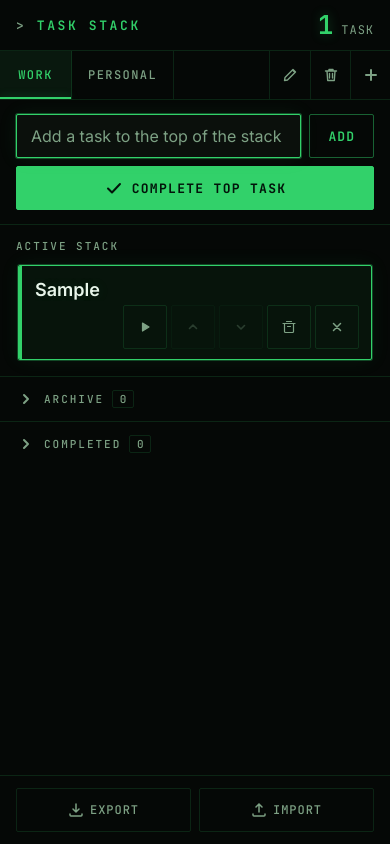
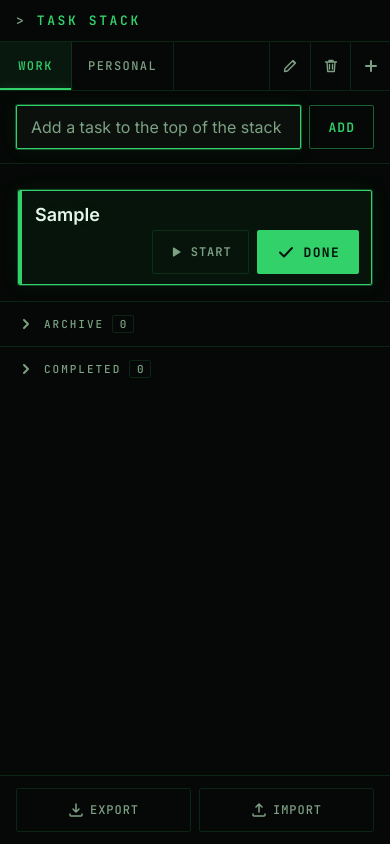
Before and after one commit to willagio/stack-task, a website with bundled scripts: page index.html in a window 390 px wide. Both pictures are taken after typing "Sample" into the empty fields and a click on the button "ADD". Built offline with nearby package versions, Linux system fonts and the light colour scheme.

Commit message:
Make the top task the single focus: Start/Done in its card, quieter lower rows
- Move the full-width complete bar into the top card as Done, with a labelled Start timer beside it
- Drop row numbers and idle timer buttons on lower rows; keep a running timer visible
- Fold row buttons on touch until the row is tapped or a button is focused (clipped, not hidden)
- Visually hide the task count and "Active Stack" heading (still read by screen readers)
- Stop the running-timer dot from blinking
- Shorter empty-state hint; focus the input on desktop at load
- Tests: adjust the phone layout check, add unit and e2e coverage; refresh README and screenshots

Co-Authored-By: Claude Sonnet 5.5 <noreply@anthropic.com>

```diff
--- a/app.js
+++ b/app.js
@@ -64,7 +64,17 @@
                 }
             });
             this.render();
+            this.focusInputOnDesktop();
             this.startupNotices.forEach(message => this.ui.notify(message, { kind: 'error' }));
+        }
+
+        // A keyboard is at hand on desktop, so start in the input; on touch that would only raise the on-screen keyboard
+        focusInputOnDesktop() {
+            try {
+                if (this.win.matchMedia('(hover: hover) and (pointer: fine)').matches) this.refs.taskInput.focus();
+            } catch (e) {
+                // No matchMedia: leave focus alone
+            }
         }
 
         // ---- Persistence -------------------------------------------------
@@ -92,8 +102,21 @@
         render() {
             const token = this.captureFocus();
             this.renderer.renderAll(this.state);
+            this.applyOpenRow();
             this.restoreFocus(token);
             this.syncTicker();
+        }
+
+        // On touch the row actions are folded away; tapping a row opens it (one at a time)
+        toggleRow(item) {
+            this.openId = State.sameId(this.openId, item.dataset.id) ? null : item.dataset.id;
+            this.applyOpenRow();
+        }
+
+        applyOpenRow() {
+            this.itemsOf(this.refs.taskStack).forEach(node => {
+                node.classList.toggle('open', this.openId != null && State.sameId(node.dataset.id, this.openId));
+            });
         }
 
         commit() {
@@ -201,7 +224,8 @@
                 const tab = refs.tabsList.querySelector('.tab-active .tab-button');
                 if (tab) tab.focus();
             } else if (token.type === 'pop') {
-                if (refs.popButton.disabled && token.keyboard) refs.taskInput.focus();
+                // The button moves into the new top card (or back home), which drops focus
+                if (token.keyboard) (refs.popButton.disabled ? refs.taskInput : refs.popButton).focus();
             } else {
                 const items = this.itemsOf(token.list);
                 let item = items.find(node => State.sameId(node.dataset.id, token.id));
@@ -257,7 +281,11 @@
 
             refs.taskStack.addEventListener('click', event => {
                 const button = event.target.closest('.task-action-btn');
-                if (!button) return;
+                if (!button) {
+                    const item = event.target.closest('.task-item');
+                    if (item && !(event.detail > 1) && !item.classList.contains('editing') && !event.target.closest('button, input')) this.toggleRow(item);
+                    return;
+                }
                 const id = button.dataset.id;
                 switch (button.dataset.action) {
                     case 'timer': this.toggleTimer(id); break;
--- a/index.html
+++ b/index.html
@@ -18,7 +18,7 @@
         <main class="app">
             <header class="header">
                 <h1 class="title">Task Stack</h1>
-                <p class="stack-indicator">
+                <p class="stack-indicator visually-hidden">
                     <span class="stack-count">0</span>
                     <span class="stack-label">tasks</span>
                 </p>
@@ -65,13 +65,13 @@
                     <svg width="20" height="20" viewBox="0 0 20 20" fill="none" aria-hidden="true" focusable="false">
                         <path d="M4 10.5L8 14.5L16 6" stroke="currentColor" stroke-width="2" stroke-linecap="round" stroke-linejoin="round"/>
                     </svg>
-                    Complete top task
+                    Done
                 </button>
             </div>
 
             <section id="taskPanel" class="tasks-section" role="tabpanel" aria-labelledby="tab-0">
                 <div class="section-header">
-                    <h2>Active Stack</h2>
+                    <h2 class="visually-hidden">Active Stack</h2>
                 </div>
                 <div id="taskStack" class="task-stack" role="list"></div>
             </section>
--- a/render.js
+++ b/render.js
@@ -51,6 +51,9 @@
     }
 
     function create(doc, refs) {
+        // The Done button lives in the input section until a task exists; then it moves into the top card
+        const popHome = refs.popButton ? refs.popButton.parentNode : null;
+
         // el('div', { class, text, attrs, data }, children)
         function el(tag, options, children) {
             const node = doc.createElement(tag);
@@ -193,7 +196,11 @@
         function renderStack(state) {
             const visible = State.inCategory(state.tasks, state.currentCategory);
             if (visible.length === 0) {
-                refs.taskStack.replaceChildren(emptyState('No tasks in stack', 'Add one to get started!'));
+                if (popHome) {
+                    popHome.appendChild(refs.popButton);
+                    refs.popButton.setAttribute('aria-label', 'Done');
+                }
+                refs.taskStack.replaceChildren(emptyState('No tasks in stack', 'Type one above and press Enter.'));
                 return;
             }
             const now = Date.now();
@@ -209,24 +216,35 @@
                     el('div', { class: 'drag-handle', attrs: { 'aria-hidden': 'true' } }, [icon('grip')]),
                     el('div', { class: 'task-text', text: task.text, attrs: { title: task.text } })
                 ];
-                const time = timeLabel(task, now);
+                // Elapsed time shows on the top task and on whichever timer is running; paused time on lower rows stays out of sight
+                const time = (isTop || running) ? timeLabel(task, now) : null;
                 if (time) children.push(time);
-                if (!isTop) children.push(el('div', { class: 'task-index', text: `#${visible.length - index}` }));
+                const timerLabel = running ? `Pause timer for "${name}"` : `Start timer for "${name}"`;
+                const timerBtn = iconButton(running ? 'task-action-btn timer-btn running' : 'task-action-btn timer-btn',
+                    running ? 'pause' : 'play', timerLabel, data('timer'));
+                const actions = [
+                    iconButton('task-action-btn move-up-btn', 'up', `Move "${name}" up`, data('up'), isTop),
+                    iconButton('task-action-btn move-down-btn', 'down', `Move "${name}" down`, data('down'), index === 0),
+                    iconButton('task-action-btn archive-btn', 'archive', `Archive "${name}"`, data('archive')),
+                    iconButton('task-action-btn remove-btn', 'close', `Delete "${name}"`, data('remove'))
+                ];
+                if (isTop) {
+                    // The one thing to do now: Start and Done sit right next to it
+                    timerBtn.classList.add('with-label');
+                    timerBtn.appendChild(el('span', { text: running ? 'Pause' : 'Start' }));
+                    refs.popButton.setAttribute('aria-label', `Done: "${name}"`);
+                    children.push(el('div', { class: 'task-actions' }, actions));
+                    children.push(el('div', { class: 'now-actions' }, [timerBtn, refs.popButton]));
+                } else {
+                    // Lower rows stay quiet: a timer button only while that timer is running
+                    if (running) actions.unshift(timerBtn);
+                    children.push(el('div', { class: 'task-actions' }, actions));
+                }
                 return el('div', {
                     class: isTop ? 'task-item top-task' : 'task-item',
                     attrs: { role: 'listitem' },
                     data: { id: task.id }
-                }, [
-                    ...children,
-                    el('div', { class: 'task-actions' }, [
-                        iconButton(running ? 'task-action-btn timer-btn running' : 'task-action-btn timer-btn', running ? 'pause' : 'play',
-                            running ? `Pause timer for "${name}"` : `Start timer for "${name}"`, data('timer')),
-                        iconButton('task-action-btn move-up-btn', 'up', `Move "${name}" up`, data('up'), isTop),
-                        iconButton('task-action-btn move-down-btn', 'down', `Move "${name}" down`, data('down'), index === 0),
-                        iconButton('task-action-btn archive-btn', 'archive', `Archive "${name}"`, data('archive')),
-                        iconButton('task-action-btn remove-btn', 'close', `Delete "${name}"`, data('remove'))
-                    ])
-                ]);
+                }, children);
             }).reverse();
             if (items.length > 1) {
                 const rest = items.length - 1;
--- a/scripts/screenshots.js
+++ b/scripts/screenshots.js
@@ -53,6 +53,7 @@ async function open(browser, contextOptions, data) {
         await page.evaluate(raw => localStorage.setItem('fileDB', raw), JSON.stringify(data));
         await page.reload();
     }
+    await page.waitForTimeout(500); // let the rows finish fading in
     return { context, page, problems };
 }
 
--- a/style.css
+++ b/style.css
@@ -153,7 +153,6 @@ input {
 .input-row {
     display: flex;
     gap: 8px;
-    margin-bottom: 8px;
 }
 
 .task-input {
@@ -232,6 +231,11 @@ input {
 
 .pop-button:active:not(:disabled) {
     filter: brightness(0.95);
+}
+
+/* With no task the Done button has nothing to finish; with one, it lives inside the top card */
+.input-section > .pop-button {
+    display: none;
 }
 
 .pop-button:disabled {
@@ -440,7 +444,6 @@ input {
     height: 5px;
     background: var(--accent);
     box-shadow: 0 0 6px rgba(50, 209, 106, 0.8);
-    animation: blink 1.2s steps(2, start) infinite;
 }
 
 .top-task .task-time {
@@ -479,6 +482,30 @@ input {
     flex: 1;
     height: 1px;
     background: var(--border-color);
+}
+
+/* The top card's own controls: Start and Done, next to the task they act on */
+.now-actions {
+    display: flex;
+    justify-content: flex-end;
+    gap: 8px;
+    flex: 1 0 100%;
+}
+
+.now-actions .pop-button {
+    width: auto;
+    padding: 0 18px;
+}
+
+.now-actions .with-label {
+    width: auto;
+    gap: 8px;
+    padding: 0 16px;
+    font-family: var(--mono);
+    font-size: 12px;
+    font-weight: 600;
+    letter-spacing: 0.08em;
+    text-transform: uppercase;
 }
 
 /* Action buttons: on their own row, always visible (touch, and anything without hover) */
@@ -538,8 +565,20 @@ input {
     }
 
     .task-item.task-item.top-task {
+        flex-wrap: wrap;
         padding-top: 12px;
         padding-bottom: 12px;
+    }
+
+    .top-task .task-actions {
+        top: 8px;
+        transform: none;
+    }
+
+    .now-actions .pop-button,
+    .now-actions .with-label {
+        min-height: 36px;
+        height: 36px;
     }
 
     .task-item:active {
@@ -585,6 +624,19 @@ input {
     .history-item:hover .history-actions,
     .history-item:focus-within .history-actions {
         opacity: 1;
+    }
+}
+
+/* Touch: lower rows keep their buttons folded away until the row is tapped or a button is focused.
+   Clipped, not display:none, so a keyboard or screen reader can still reach them. */
+@media not all and (hover: hover) and (pointer: fine) {
+    .task-item:not(.open) .task-actions:not(:focus-within) {
+        position: absolute;
+        width: 1px;
+        height: 1px;
+        overflow: hidden;
+        clip-path: inset(50%);
+        white-space: nowrap;
     }
 }
 
```
Also changed, not shown: tests/e2e/smoke.spec.js (+55 -2 lines), tests/unit/app.test.js (+70 -0 lines), README.md, docs/screenshots/completed.png, docs/screenshots/empty.png, docs/screenshots/mobile.png, docs/screenshots/stack.png.
